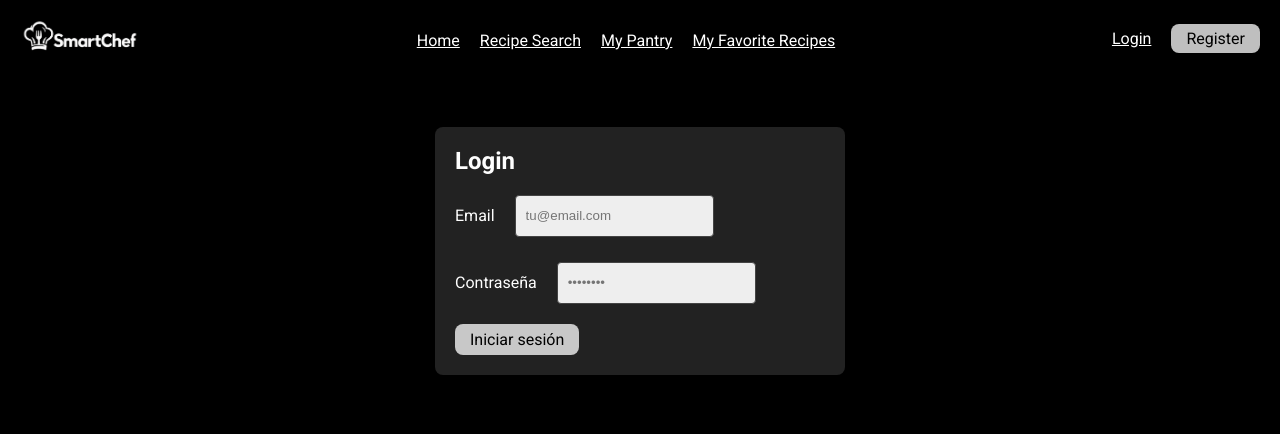
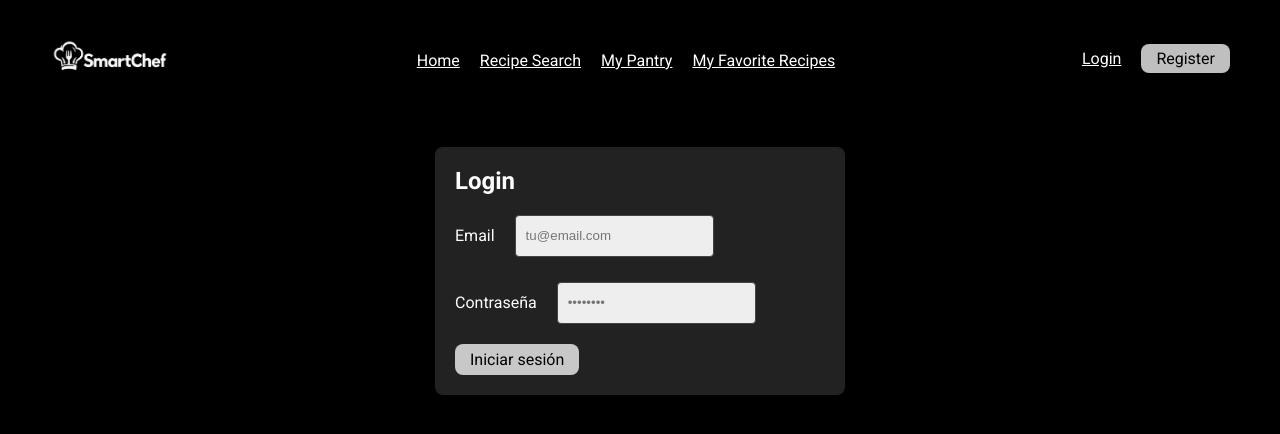
Before and after one commit to ExploreLibrary/smartchef, a React (Vite) app in the folder web/: page /login in a window 1280 px wide. Shown: the top 434 px of the page. Built offline with nearby package versions, Linux system fonts and the light colour scheme; no server answers.

Commit message:
feat: update css

```diff
--- a/web/src/index.css
+++ b/web/src/index.css
@@ -8,7 +8,7 @@
 
 html {
   color: #fefefe;
-  background-color: #181818;
+  background-color: #000000;
   font-family: 'Roboto', sans-serif;
 }
 
@@ -18,10 +18,10 @@ h1, h2, h3, h4, h5, h6 {
 
 .container {
   width: 100%;
-  max-width: 1400px;
+  max-width: 1600px;
   margin: 0 auto;
   background-color: #000000;
-  padding: 0 20px;
+  padding: 20px 50px;
   min-height: 100vh;
 }
 
@@ -131,6 +131,7 @@ h1, h2, h3, h4, h5, h6 {
 
 .home-category-title {
   margin-bottom: 40px;
+  font-size: 1.5rem;
 }
 
 .login-form__container {
@@ -349,8 +350,10 @@ h1, h2, h3, h4, h5, h6 {
 
 .gallery {
   display: flex;
-  gap: 20px;
+  flex-wrap: wrap;
+  gap: 50px 50px;
   width: 100%;
+  justify-content: space-between;
 }
 
 .gallery--empty {
@@ -366,11 +369,11 @@ h1, h2, h3, h4, h5, h6 {
 }
 
 .gallery__meal {
-  flex: calc(20% - 15px);
+  flex: 0 0 calc(19% - 30px);
   display: flex;
   flex-direction: column;
-  width: 100%;
-  gap: 10px;
+  width: auto;
+  gap: 20px;
   justify-content: space-between;
 }
 
@@ -470,3 +473,9 @@ h1, h2, h3, h4, h5, h6 {
   line-height: 1.35;
   width: 900px;
 }
+
+.favorite-recipes-title {
+  margin-bottom: 40px;
+  margin-top: 40px;
+  font-size: 1.5rem;
+}
--- a/web/src/pages/favorites-page.jsx
+++ b/web/src/pages/favorites-page.jsx
@@ -8,7 +8,7 @@ function FavoritesPage() {
     <PageLayout>
     <div className="main-content main-content--home">
       <div>
-        <h1 className="home-category-title"> My Favorite Recipes </h1>
+        <h1 className="favorite-recipes-title"> My Favorite Recipes </h1>
         <FavoritesGallery />
 
       </div>
```
